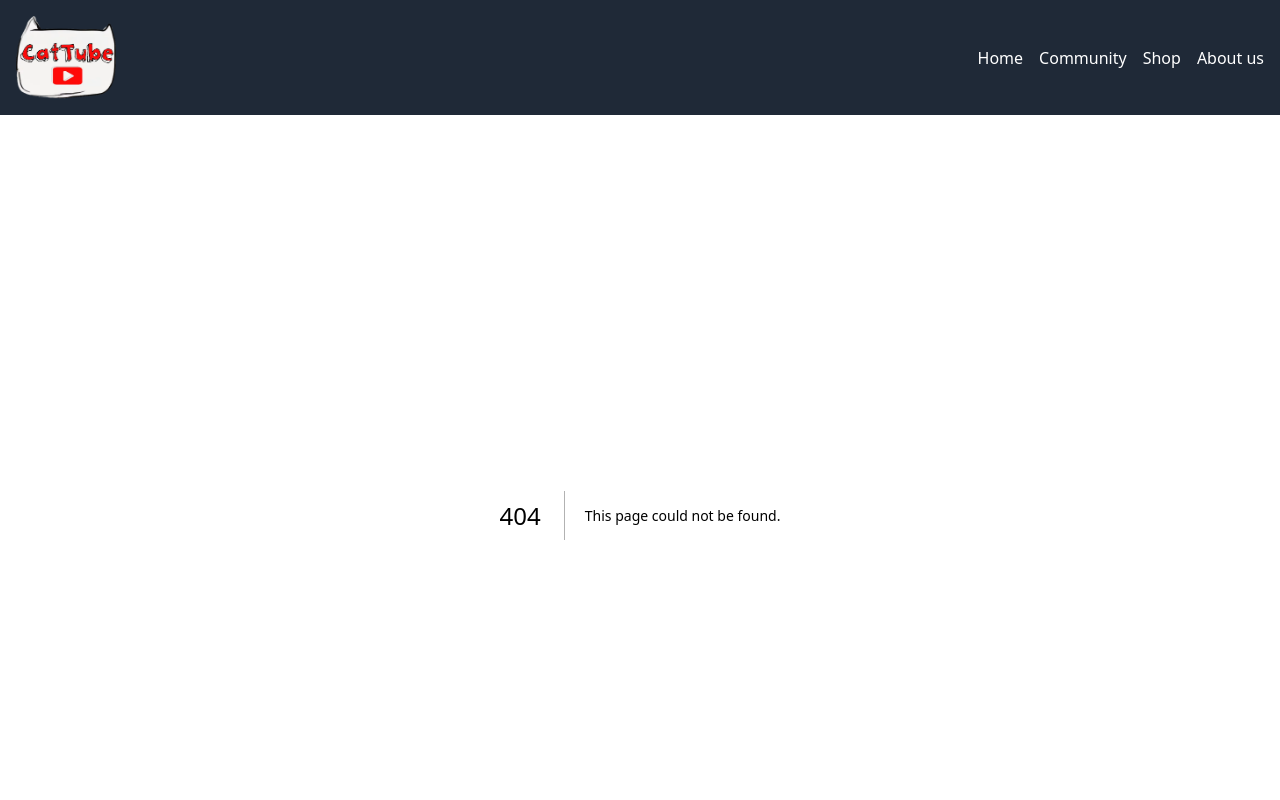
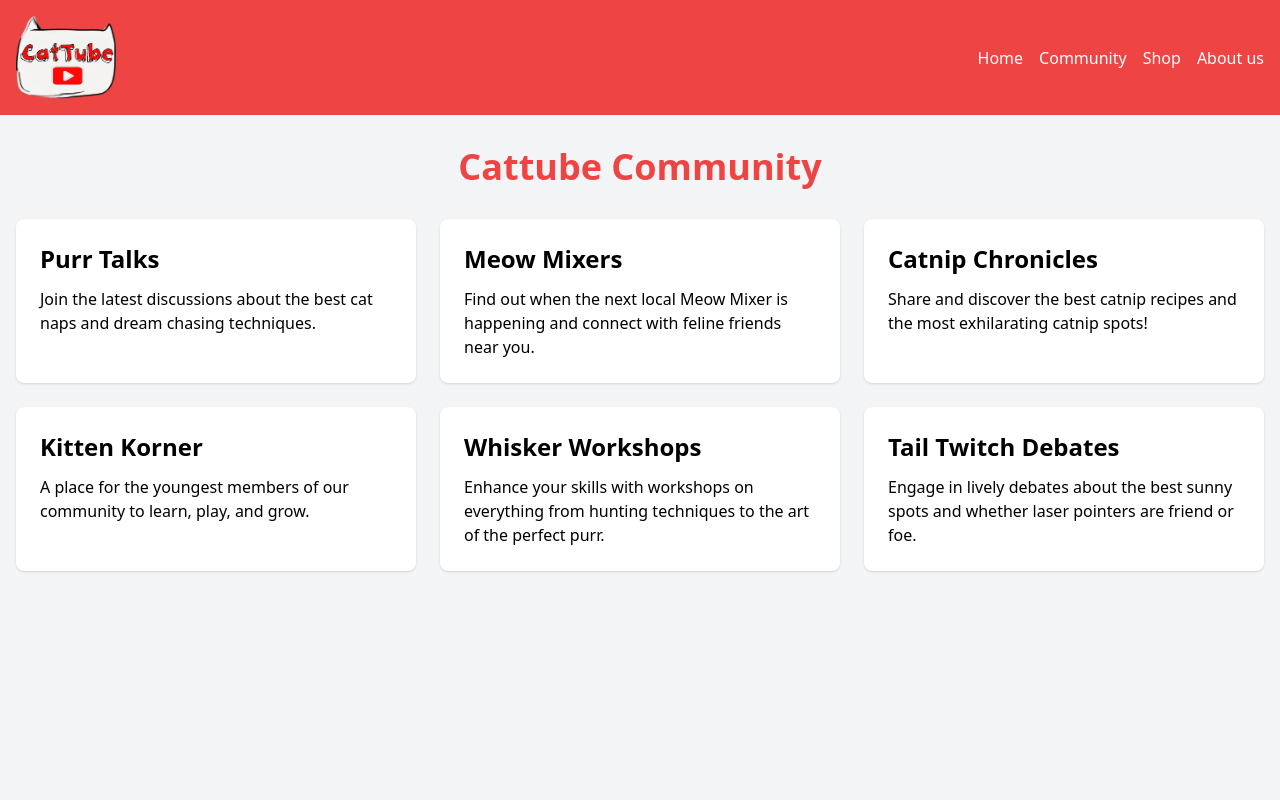
Before and after one commit to freddiemixell/headless-cattube, a Next.js app in the folder frontend/: page /community in a window 1280 px wide. Before the commit this address had no page. Shown: the top 800 px of the page. Built offline with nearby package versions, Linux system fonts and the light colour scheme.

Commit message:
frontend upgrade

```diff
--- a/frontend/components/Footer.tsx
+++ b/frontend/components/Footer.tsx
@@ -2,7 +2,7 @@ import Link from 'next/link';
 
 const Footer = () => {
   return (
-    <footer className="bg-gray-800 text-white p-4 mt-8">
+    <footer className="bg-red-500 text-white p-4">
       <div className="container mx-auto text-center">
         <div className="flex justify-center space-x-4 mb-4">
           <Link href="/about">About Us</Link>
--- a/frontend/components/Header.tsx
+++ b/frontend/components/Header.tsx
@@ -1,21 +1,47 @@
-import React from 'react';
+import React, { useState } from 'react';
 import Image from 'next/image';
 import Link from 'next/link';
 
 const Header = () => {
+  const [isOpen, setIsOpen] = useState(false);
+
+  const toggleMenu = () => {
+    setIsOpen(!isOpen);
+  };
+
   return (
-    <header className="bg-gray-800 text-white p-4">
+    <header className="bg-red-500 text-white p-4 relative z-10">
       <div className="container mx-auto flex justify-between items-center">
-        <Link className="flex items-center" href="/">
+        <Link href="/" className="flex items-center">
           <Image src="/images/logo.webp" alt="Logo" className="mr-4" width={100} height={150}/>
           <span className="sr-only">CatTube</span>
         </Link>
-        <nav>
+        <button onClick={toggleMenu} className="md:hidden">
+          <svg className="h-6 w-6" fill="none" viewBox="0 0 24 24" stroke="currentColor">
+            <path strokeLinecap="round" strokeLinejoin="round" strokeWidth={2} d="M4 6h16M4 12h16m-7 6h7" />
+          </svg>
+        </button>
+        {/* Mobile Menu */}
+        <nav className={`${isOpen ? 'block' : 'hidden'} md:hidden fixed inset-y-0 right-0 w-64 bg-red-500 p-4 transition-transform duration-300 ease-in-out z-50`}>
+          <button onClick={toggleMenu} className="absolute top-4 right-4">
+            <svg className="h-6 w-6 text-white" fill="none" viewBox="0 0 24 24" stroke="currentColor">
+              <path strokeLinecap="round" strokeLinejoin="round" strokeWidth={2} d="M6 18L18 6M6 6l12 12" />
+            </svg>
+          </button>
+          <ul className="space-y-4">
+            <li><Link href="/" className="hover:text-gray-300">Home</Link></li>
+            <li><Link href="/community" className="hover:text-gray-300">Community</Link></li>
+            <li><Link href="/shop" className="hover:text-gray-300">Shop</Link></li>
+            <li><Link href="/about" className="hover:text-gray-300">About us</Link></li>
+          </ul>
+        </nav>
+        {/* Desktop Menu */}
+        <nav className="hidden md:block">
           <ul className="flex space-x-4">
             <li><Link href="/" className="hover:text-gray-300">Home</Link></li>
-            <li><Link href="#" className="hover:text-gray-300">Community</Link></li>
-            <li><Link href="#" className="hover:text-gray-300">Shop</Link></li>
-            <li><Link href="#" className="hover:text-gray-300">About us</Link></li>
+            <li><Link href="/community" className="hover:text-gray-300">Community</Link></li>
+            <li><Link href="/shop" className="hover:text-gray-300">Shop</Link></li>
+            <li><Link href="/about" className="hover:text-gray-300">About us</Link></li>
           </ul>
         </nav>
       </div>
--- a/frontend/next.config.mjs
+++ b/frontend/next.config.mjs
@@ -18,6 +18,12 @@ const nextConfig = {
                 protocol: 'https',
                 hostname: 'storage.googleapis.com',
                 port: '',
+            },
+            {
+                protocol: 'https',
+                hostname: 'img.youtube.com',
+                port: '',
+                pathname: '**'
             }
         ]
     },
--- a/frontend/package.json
+++ b/frontend/package.json
@@ -9,6 +9,7 @@
     "lint": "next lint"
   },
   "dependencies": {
+    "@tailwindcss/aspect-ratio": "^0.4.2",
     "next": "14.2.3",
     "react": "^18",
     "react-dom": "^18",
--- /dev/null
+++ b/frontend/pages/about.tsx
@@ -0,0 +1,31 @@
+import Head from 'next/head';
+
+export default function About() {
+    return (
+        <>
+            <Head>
+                <title>About Cattube</title>
+            </Head>
+            <div className="bg-gray-100 min-h-screen">
+                <div className="container mx-auto px-4 py-8">
+                    <h1 className="text-4xl font-bold text-center text-red-500 mb-8">About Cattube</h1>
+                    <p className="text-lg text-gray-700 mb-4">
+                        Cattube is a fictional website created as a demonstration project to showcase the capabilities of building a headless CMS using Wagtail, with a static site generator frontend using Next.js. This setup allows for dynamic content management coupled with fast, scalable, and secure frontends.
+                    </p>
+                    <p className="text-lg text-gray-700 mb-4">
+                        The purpose of this project is to provide a practical example of how modern web development technologies can be integrated to create powerful and efficient web applications.
+                    </p>
+                    <h2 className="text-2xl font-bold text-red-500 mb-3">Project Repository</h2>
+                    <p className="text-lg text-gray-700 mb-4">
+                        You can find the code for this project on GitHub:
+                        <a href="https://github.com/[YourGitHubUsername]/[RepoName]" className="text-blue-500 hover:text-blue-600"> https://github.com/[YourGitHubUsername]/[RepoName]</a>
+                    </p>
+                    <p className="text-lg text-gray-700">
+                        This project was created by <strong>Freddie Mixell</strong>. You can follow me on GitHub to see more of my projects:
+                        <a href="https://github.com/[YourGitHubUsername]" className="text-blue-500 hover:text-blue-600"> https://github.com/[YourGitHubUsername]</a>
+                    </p>
+                </div>
+            </div>
+        </>
+    );
+}
--- /dev/null
+++ b/frontend/pages/community.tsx
@@ -0,0 +1,37 @@
+
+
+export default function Community() {
+    return (
+        <div className="bg-gray-100 min-h-screen">
+            <div className="container mx-auto px-4 py-8">
+                    <h1 className="text-4xl font-bold text-center text-red-500 mb-8">Cattube Community</h1>
+                    <div className="grid grid-cols-1 md:grid-cols-2 lg:grid-cols-3 gap-6">
+                        <div className="bg-white rounded-lg shadow p-6">
+                            <h2 className="text-2xl font-bold mb-3">Purr Talks</h2>
+                            <p>Join the latest discussions about the best cat naps and dream chasing techniques.</p>
+                        </div>
+                        <div className="bg-white rounded-lg shadow p-6">
+                            <h2 className="text-2xl font-bold mb-3">Meow Mixers</h2>
+                            <p>Find out when the next local Meow Mixer is happening and connect with feline friends near you.</p>
+                        </div>
+                        <div className="bg-white rounded-lg shadow p-6">
+                            <h2 className="text-2xl font-bold mb-3">Catnip Chronicles</h2>
+                            <p>Share and discover the best catnip recipes and the most exhilarating catnip spots!</p>
+                        </div>
+                        <div className="bg-white rounded-lg shadow p-6">
+                            <h2 className="text-2xl font-bold mb-3">Kitten Korner</h2>
+                            <p>A place for the youngest members of our community to learn, play, and grow.</p>
+                        </div>
+                        <div className="bg-white rounded-lg shadow p-6">
+                            <h2 className="text-2xl font-bold mb-3">Whisker Workshops</h2>
+                            <p>Enhance your skills with workshops on everything from hunting techniques to the art of the perfect purr.</p>
+                        </div>
+                        <div className="bg-white rounded-lg shadow p-6">
+                            <h2 className="text-2xl font-bold mb-3">Tail Twitch Debates</h2>
+                            <p>Engage in lively debates about the best sunny spots and whether laser pointers are friend or foe.</p>
+                        </div>
+                </div>
+            </div>
+        </div>
+    )
+}
--- a/frontend/pages/index.tsx
+++ b/frontend/pages/index.tsx
@@ -8,13 +8,16 @@ export default function Home({videos}: {videos: VideoResponse|null}) {
   const otherVideos = videos?.items?.slice(3); // Rest of the videos
 
   return (
+    <div className="bg-gray-100 min-h-screen">
       <div className="container mx-auto px-4 py-8">
         <section className="mb-8">
           <h2 className="text-2xl font-bold mb-4">Featured Videos</h2>
           <div className="grid grid-cols-1 md:grid-cols-3 gap-4">
             {featuredVideos?.map((video) => (
               <a key={video.id} href={`/watch/${video.id}`} className="block">
-                <Image src={`${video.thumbnail_full.url}`} alt={video.title} width={500} height={300} className="rounded-lg" />
+                <div className="aspect-w-16 aspect-h-9 w-full overflow-hidden">
+                  <Image src={`https://img.youtube.com/vi_webp/${video.video_id}/hqdefault.webp`} alt={video.title} width={500} height={300} className="rounded-lg object-cover w-full h-full" />
+                </div>
                 <h3 className="mt-2 font-semibold">{video.title}</h3>
               </a>
             ))}
@@ -25,13 +28,16 @@ export default function Home({videos}: {videos: VideoResponse|null}) {
           <div className="grid grid-cols-1 md:grid-cols-4 gap-4">
             {otherVideos?.map((video) => (
               <a key={video.id} href={`/watch/${video.id}`} className="block">
-                <Image src={`${video.thumbnail_full.url}`} alt={video.title} width={250} height={150} className="rounded-lg" />
+                <div className="aspect-w-16 aspect-h-9 w-full overflow-hidden">
+                  <Image src={`https://img.youtube.com/vi_webp/${video.video_id}/hqdefault.webp`} alt={video.title} width={250} height={150} className="rounded-lg object-cover w-full h-full" />
+                </div>
                 <h3 className="mt-2 font-semibold">{video.title}</h3>
               </a>
             ))}
           </div>
         </section>
       </div>
+    </div>
   );
 }
 
--- /dev/null
+++ b/frontend/pages/shop.tsx
@@ -0,0 +1,36 @@
+import Head from 'next/head';
+import Image from 'next/image';
+
+export default function Shop() {
+    const products = [
+        { id: 1, name: "Luxury Cat Tower", description: "A five-story tower with scratching posts, lounging spots, and toys.", price: "99.99", imageUrl: "https://source.unsplash.com/random/200x200?sig=1"},
+        { id: 2, name: "Organic Catnip", description: "Locally sourced, premium organic catnip that will make your cat purr with joy.", price: "15.99", imageUrl: "https://source.unsplash.com/random/200x200?sig=2" },
+        { id: 3, name: "Interactive Laser Toy", description: "Keep your cat entertained for hours with this automatic laser toy.", price: "29.99", imageUrl: "https://source.unsplash.com/random/200x200?sig=3" },
+        { id: 4, name: "Ergonomic Food Bowl", description: "Designed to reduce strain on your cat's neck and improve digestion.", price: "19.99", imageUrl: "https://source.unsplash.com/random/200x200?sig=4" },
+        { id: 5, name: "Heated Bed", description: "A cozy, heated bed to keep your cat warm during cold nights.", price: "49.99", imageUrl: "https://source.unsplash.com/random/200x200?sig=5" }
+    ];
+
+    return (
+        <>
+            <Head>
+                <title>Cattube Shop</title>
+            </Head>
+            <div className="bg-gray-100 min-h-screen">
+                <div className="container mx-auto px-4 py-8">
+                    <h1 className="text-4xl font-bold text-center text-red-500 mb-8">Cattube Shop</h1>
+                    <div className="grid grid-cols-1 sm:grid-cols-2 md:grid-cols-3 lg:grid-cols-4 gap-6">
+                        {products.map(product => (
+                            <div key={product.id} className="bg-white rounded-lg shadow p-6">
+                                <Image src={product.imageUrl} alt={product.name} width={200} height={200} className="h-40 w-full object-cover mb-4" />
+                                <h2 className="text-xl font-bold mb-2">{product.name}</h2>
+                                <p className="text-gray-700 mb-4">{product.description}</p>
+                                <p className="text-lg font-semibold">${product.price}</p>
+                                <button className="mt-4 px-4 py-2 bg-blue-500 text-white rounded hover:bg-blue-600">Add to Cart</button>
+                            </div>
+                        ))}
+                    </div>
+                </div>
+            </div>
+        </>
+    );
+}
--- a/frontend/pages/watch/[videoId].tsx
+++ b/frontend/pages/watch/[videoId].tsx
@@ -21,7 +21,7 @@ export default function Page({video}: {video: VideoDetail}) {
     ];
 
     return (
-        <div className="watch-page">
+        <div className="watch-page bg-gray-100 min-h-screen">
             <div className="video-wrapper">
                 <div className="max-w-5xl mx-auto px-4 py-8">
                     <div className="bg-white shadow-lg rounded-lg overflow-hidden">
--- a/frontend/tailwind.config.ts
+++ b/frontend/tailwind.config.ts
@@ -1,4 +1,5 @@
 import type { Config } from "tailwindcss";
+import aspectRatio from '@tailwindcss/aspect-ratio'
 
 const config: Config = {
   content: [
@@ -15,6 +16,6 @@ const config: Config = {
       },
     },
   },
-  plugins: [],
+  plugins: [aspectRatio],
 };
 export default config;
```
Also changed, not shown: 2 other files (tests, documents, lock files or other folders).
